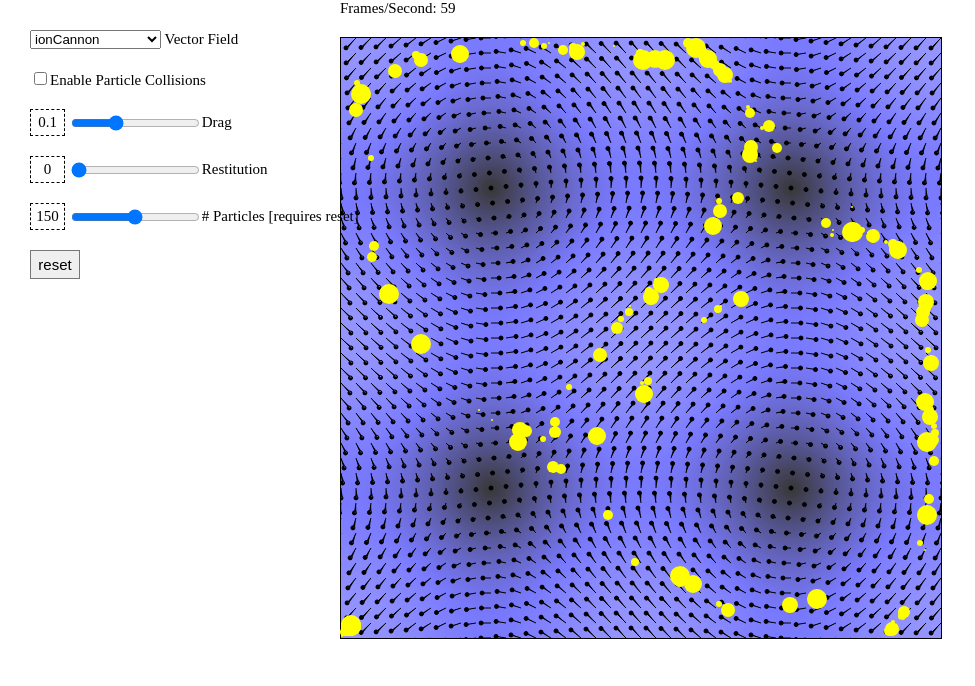
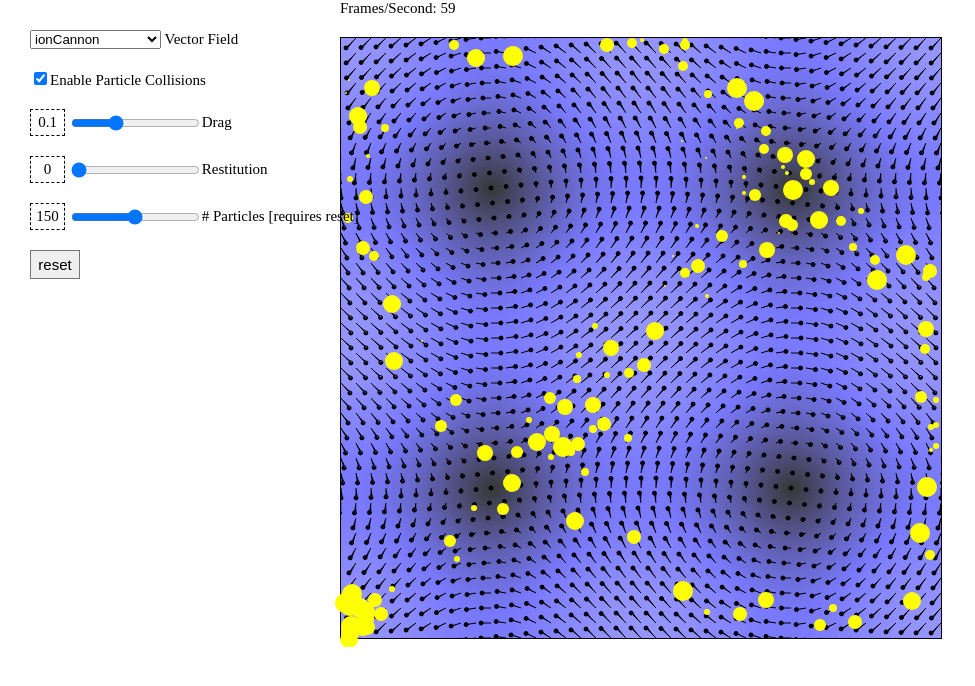
Before and after one commit to Aerlinger/helmholtz, a plain HTML site: page index.html in a window 1280 px wide. Shown: the whole page, without its empty margins (0-975 px from the left). Drawn offline with Linux system fonts and the light colour scheme.

Commit message:
collision checkbox on by default

```diff
--- a/index.html
+++ b/index.html
@@ -26,7 +26,7 @@
         </div>
 
         <div class="param_row">
-            <input type="checkbox" id="collisions">Enable Particle Collisions<br>
+            <input type="checkbox" id="collisions" checked>Enable Particle Collisions<br>
         </div>
 
         <div class="param_row">
```
